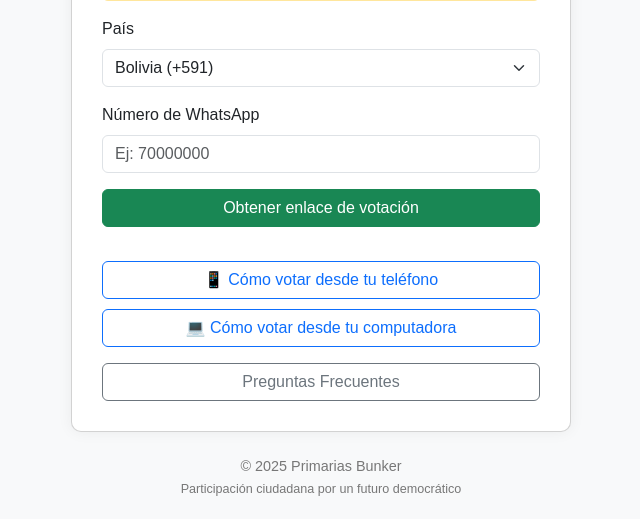
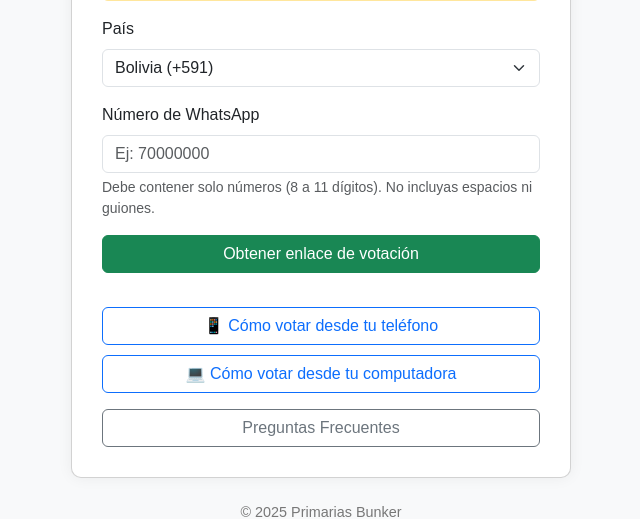
Before and after one commit to Likexpress/votacion2025d, a Flask app: page /generar_link in a window 1280 px wide. Shown: the part 648-1167 px from the top of the page, without its empty margins (319-959 px from the left). Before the commit the page ends 1144 px from the top, so only its background shows below. Run offline with Flask 3, Linux system fonts and the light colour scheme; some libraries are stand-ins or nearby versions.

Commit message:
generar_link.html

```diff
--- a/templates/generar_link.html
+++ b/templates/generar_link.html
@@ -116,11 +116,9 @@
 
       <div class="mb-3 text-start">
         <label for="numero" class="form-label">Número de WhatsApp</label>
-
         <input type="tel" name="numero" id="numero" class="form-control" placeholder="Ej: 70000000"
-              required pattern="^\d{8,11}$" maxlength="11" inputmode="numeric"
-              title="Debe contener entre 8 y 11 dígitos numéricos. No se permiten letras, espacios ni símbolos.">
-
+               required pattern="^\d{8,11}$" maxlength="11" inputmode="numeric">
+        <div class="form-text">Debe contener solo números (8 a 11 dígitos). No incluyas espacios ni guiones.</div>
       </div>
 
       <button id="submitBtn" type="submit" class="btn btn-success w-100">
```
